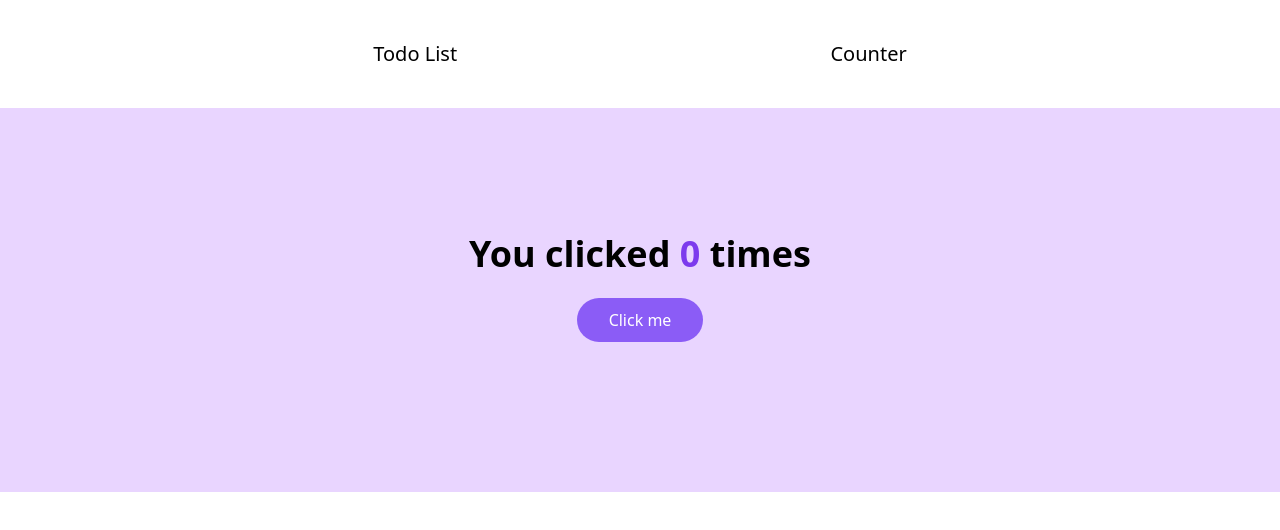
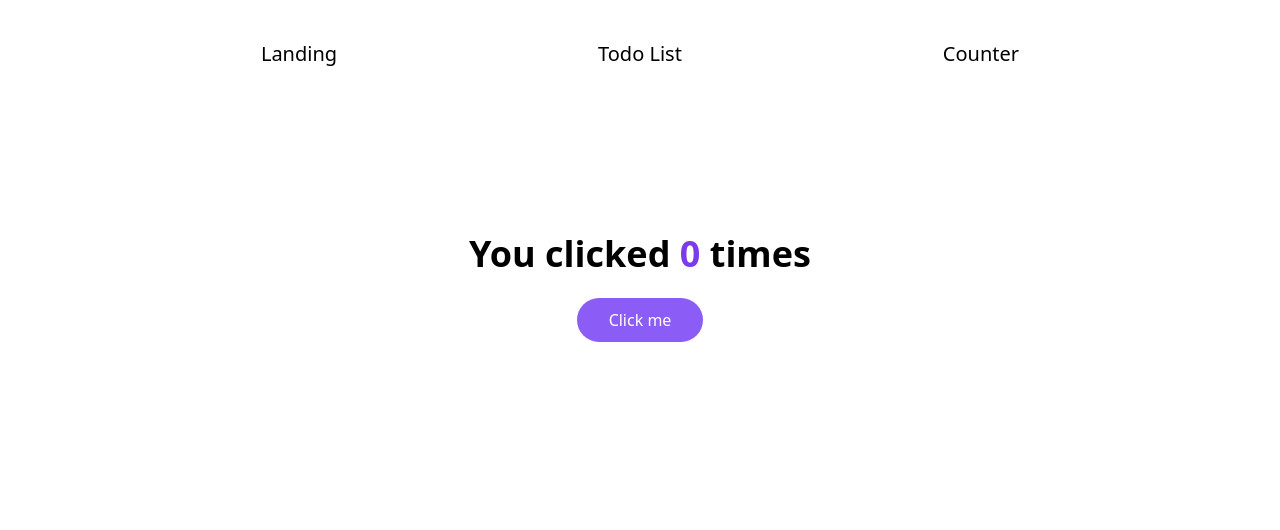
Before and after one commit to Muhammetacin/verou-3-react-intro-Muhammetacin, a React (Create React App) app: page /counter in a window 1280 px wide. Shown: the top 530 px of the page. Built offline with nearby package versions, Linux system fonts and the light colour scheme.

Commit message:
Center landing page + add link to landing page

```diff
--- a/src/App.js
+++ b/src/App.js
@@ -7,7 +7,7 @@ import { Landing } from "./Landing";
 
 function App() {
   return (
-    <div className="App">
+    <div className="App flex flex-col h-screen">
       <Navigation />
 
       <Routes>
--- a/src/Counter/Counter.js
+++ b/src/Counter/Counter.js
@@ -4,7 +4,7 @@ const Counter = () => {
   const [count, setCount] = useState(0);
 
   return (
-    <div className="bg-purple-200 flex flex-col justify-center text-center mx-auto h-96">
+    <div className="flex flex-col justify-center text-center mx-auto h-96">
       <h2 className="text-4xl font-semibold">
         You clicked <span className="text-violet-600 font-bold">{count}</span>{" "}
         times
--- a/src/Landing.js
+++ b/src/Landing.js
@@ -1,5 +1,9 @@
 import React from "react";
 
 export const Landing = () => {
-  return <div>Landing</div>;
+  return (
+    <div className="flex flex-grow items-center justify-center align-middle">
+      <h1 className="text-center text-6xl">Hello react</h1>
+    </div>
+  );
 };
--- a/src/Navigation.js
+++ b/src/Navigation.js
@@ -5,6 +5,9 @@ const Navigation = () => {
   return (
     <nav>
       <ul className="flex flex-row justify-evenly py-10 text-xl">
+        <li>
+          <Link to="/">Landing</Link>
+        </li>
         <li>
           <Link to="todos">Todo List</Link>
         </li>
--- a/src/TodoList/Todos.js
+++ b/src/TodoList/Todos.js
@@ -20,7 +20,7 @@ const Todos = () => {
   }, [todos]);
 
   return (
-    <div className="w-4/12 m-auto">
+    <div className="w-4/12 mx-auto">
       <Header />
       <TodoList todos={todos} setTodos={setTodos} />
       <Form setTodos={setTodos} />
```
